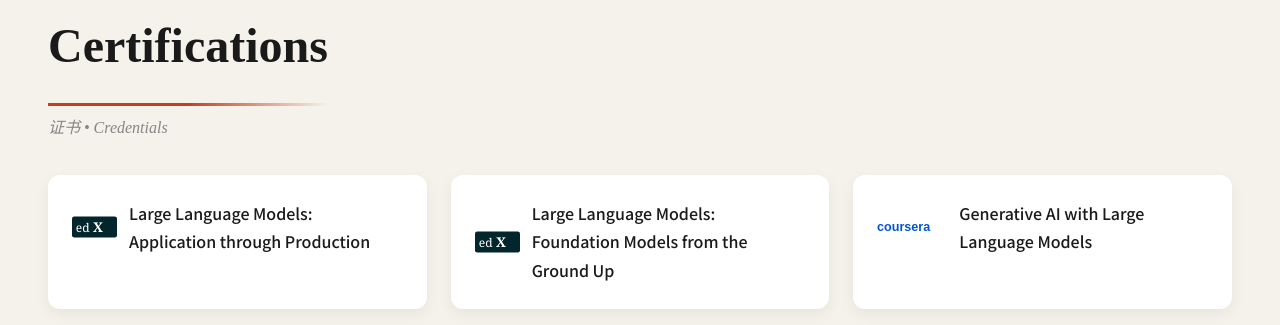
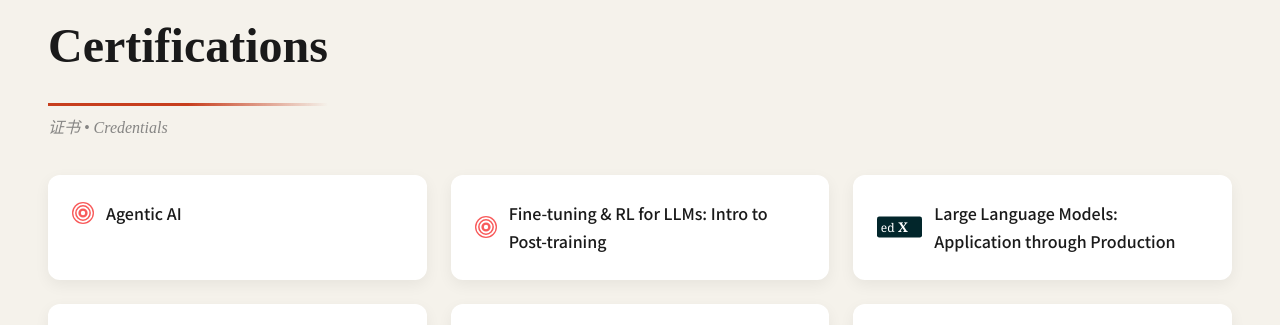
Before and after one commit to hangzhaosbu/hangzhaosbu.github.io, a plain HTML site: page index.html in a window 1280 px wide. Shown: the part 7599-7924 px from the top of the page. Drawn offline with Linux system fonts and the light colour scheme.

Commit message:
Add certifications section with new certificates
Added certificate items for Deeplearning.ai and edX.

```diff
--- a/index.html
+++ b/index.html
@@ -2032,6 +2032,35 @@
             <h2 class="section-title" data-en="Certifications" data-zh="证书">Certifications</h2>
             <p class="section-subtitle" data-en="证书 • Credentials" data-zh="Credentials • 资质认证">证书 • Credentials</p>
             <div class="certificates-container">
+                <!-- Deeplearning.ai Certificates -->
+                <div class="certificate-item">
+                    <a href="https://learn.deeplearning.ai/my/learning" target="_blank">
+                        <!-- Deeplearning.ai Official Logo -->
+                        <svg class="cert-logo" viewBox="0 0 100 100" xmlns="http://www.w3.org/2000/svg" style="width: 22px; height: 22px;">
+                            <!-- Outer pink circle -->
+                            <circle cx="50" cy="50" r="50" fill="#F85A5A"/>
+                            <!-- White concentric rings -->
+                            <circle cx="50" cy="50" r="40" fill="none" stroke="white" stroke-width="8"/>
+                            <circle cx="50" cy="50" r="25" fill="none" stroke="white" stroke-width="8"/>
+                            <circle cx="50" cy="50" r="10" fill="white"/>
+                        </svg>
+                        <span data-en="Agentic AI" data-zh="智能体 AI">Agentic AI</span>
+                    </a>
+                </div>
+                <div class="certificate-item">
+                    <a href="https://learn.deeplearning.ai/my/learning" target="_blank">
+                        <!-- Deeplearning.ai Official Logo -->
+                        <svg class="cert-logo" viewBox="0 0 100 100" xmlns="http://www.w3.org/2000/svg" style="width: 22px; height: 22px;">
+                            <!-- Outer pink circle -->
+                            <circle cx="50" cy="50" r="50" fill="#F85A5A"/>
+                            <!-- White concentric rings -->
+                            <circle cx="50" cy="50" r="40" fill="none" stroke="white" stroke-width="8"/>
+                            <circle cx="50" cy="50" r="25" fill="none" stroke="white" stroke-width="8"/>
+                            <circle cx="50" cy="50" r="10" fill="white"/>
+                        </svg>
+                        <span data-en="Fine-tuning & RL for LLMs: Intro to Post-training" data-zh="LLM 微调与强化学习：后训练入门">Fine-tuning & RL for LLMs: Intro to Post-training</span>
+                    </a>
+                </div>
                 <!-- edX Certificates -->
                 <div class="certificate-item">
                     <a href="https://courses.edx.org/certificates/706c546da0384a129973cc7ebc53c0f9" target="_blank">
```
